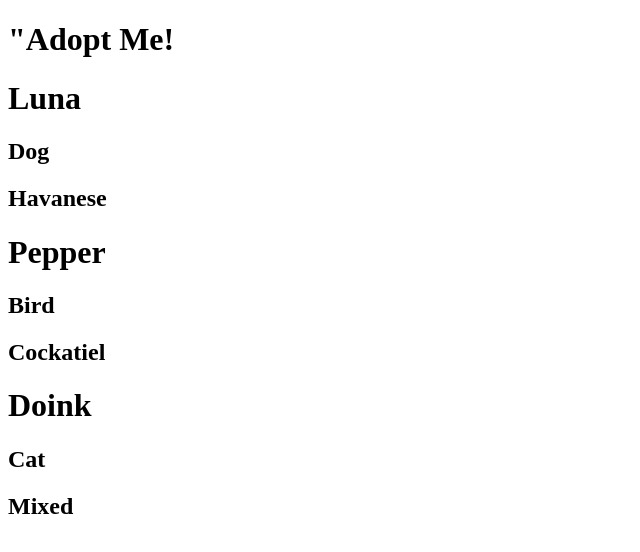
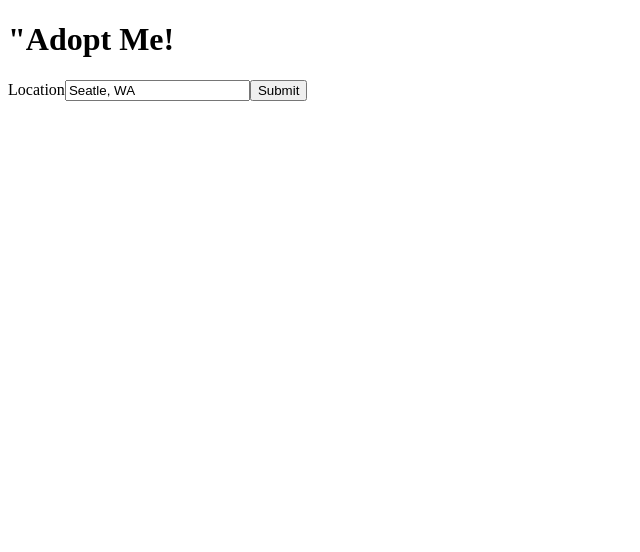
Before and after one commit to ericksicard/FEM_React-AdoptMe, a React app: page / in a window 1280 px wide. Shown: the top 552 px of the page, without its empty margins (0-640 px from the left). Built offline with nearby package versions, Linux system fonts and the light colour scheme; the HTML template or start-up script is replaced by a standard one.

Commit message:
Hooks - Creating Search Component

```diff
--- a/src/App.js
+++ b/src/App.js
@@ -1,6 +1,6 @@
 import React from 'react';
 import { render } from 'react-dom';
-import Pet from './Pet';
+import SearchParams from "./SearchParams";
 
 
 const App = () => {
@@ -26,9 +26,7 @@
   return (
     <div id="parent-element">
       <h1 id="child-element">"Adopt Me!</h1>
-      <Pet name="Luna" animal="Dog" breed="Havanese"/>
-      <Pet name="Pepper" animal="Bird" breed="Cockatiel"/>
-      <Pet name="Doink" animal="Cat" breed="Mixed"/>
+      <SearchParams/>
     </div>
   )
 };
--- /dev/null
+++ b/src/SearchParams.js
@@ -0,0 +1,19 @@
+import React from 'react';
+
+const SearchParams = () => {
+    const location = "Seatle, WA";
+
+    return (
+        <div className="search-params">
+            <form>
+                <label htmlFor="location">
+                    Location
+                    <input id="location" value={location} placeholder="Location" />
+                </label>
+                <button>Submit</button>
+            </form>
+        </div>
+    )
+}
+
+export default SearchParams;
```
Also changed, not shown: 1 other file (tests, documents, lock files or other folders).
